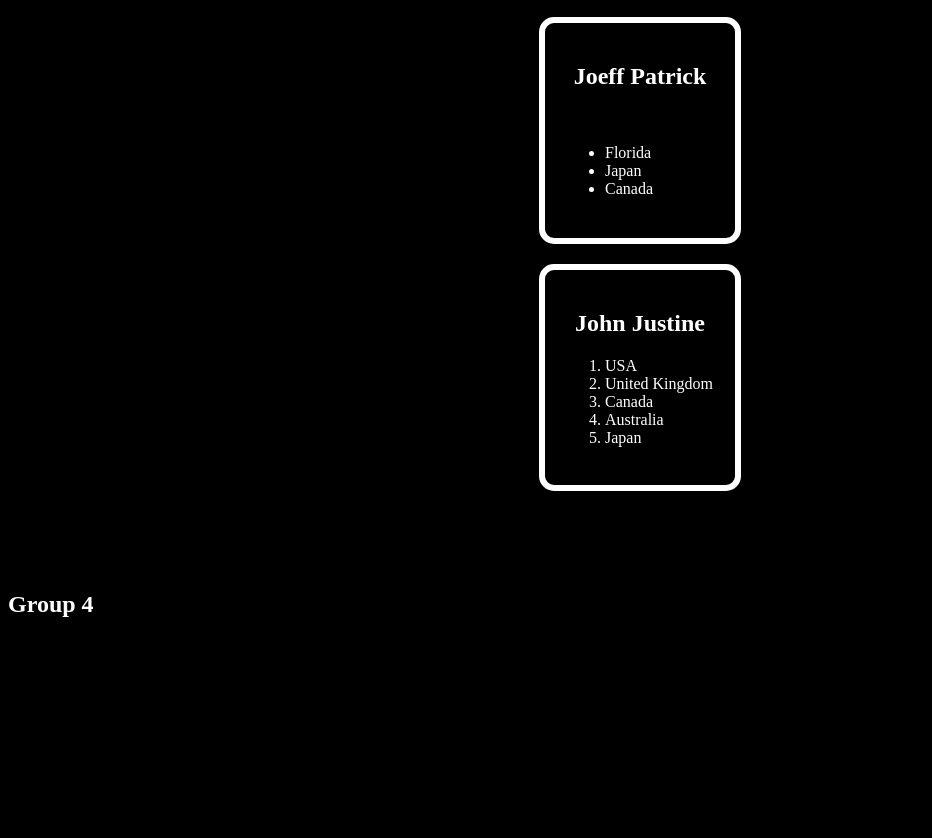
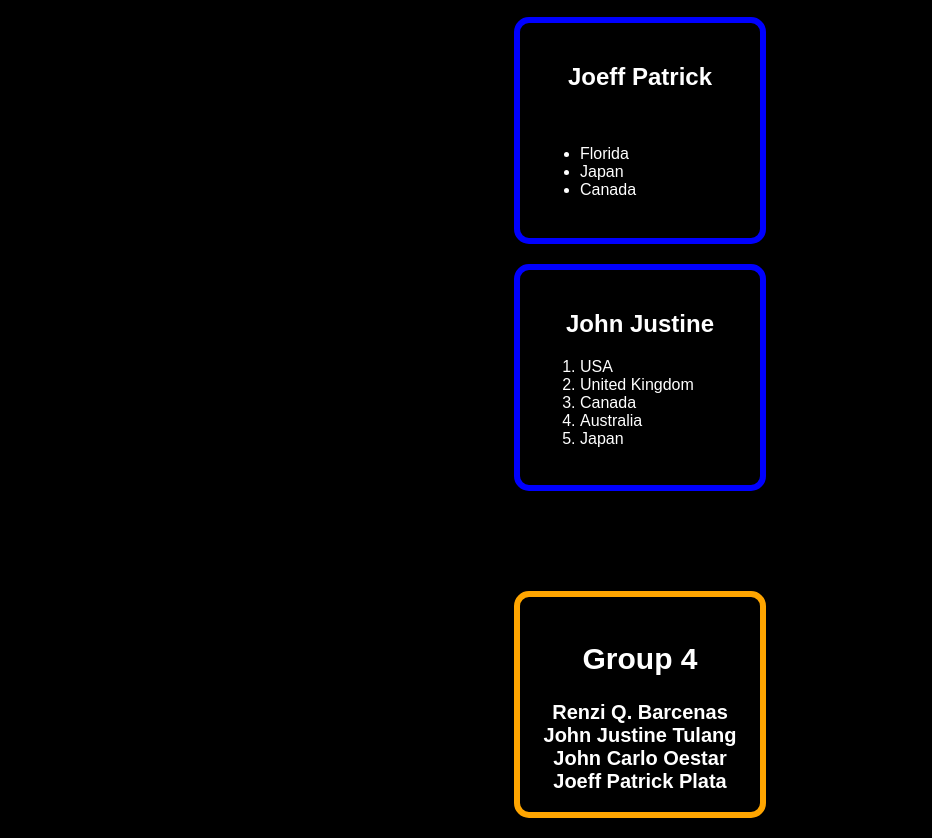
Before and after one commit to Justine130/indox, a plain HTML site: page index.html in a window 1280 px wide. Shown: the part 108-946 px from the top of the page, without its empty margins (0-932 px from the left). Before the commit the page ends 834 px from the top, so only its background shows below. Drawn offline with Linux system fonts and the light colour scheme.

Commit message:
Update Style.css

```diff
--- a/Style.css
+++ b/Style.css
@@ -3,13 +3,13 @@
     border-radius: 15px;
     padding: 20px;
     margin-bottom: 20px;
-    border: 6px solid #ffffff;
-    max-width: 150px;
+    border: 6px solid blue;
+    max-width: 200px;
     margin: 20px auto;
     color: white;
     text-align: center;
-    width: 200px;
     height: 175px;
+    font-family: Arial, Helvetica, sans-serif;
 }
 .s1 ul {
     text-align: left;
@@ -22,3 +22,19 @@
 .s1 ol {
     text-align: left;
 }
+
+.s2 {
+    background-color:#000000;
+    border-radius: 15px;
+    padding: 20px;
+    margin-bottom: 20px;
+    border: 6px solid orange;
+    max-width: 200px;
+    margin: 20px auto;
+    color: white;
+    text-align: center;
+    height: 175px;
+    font-weight: bolder;
+    font-family: Arial, Helvetica, sans-serif;
+    font-size: 20px;
+}
```
